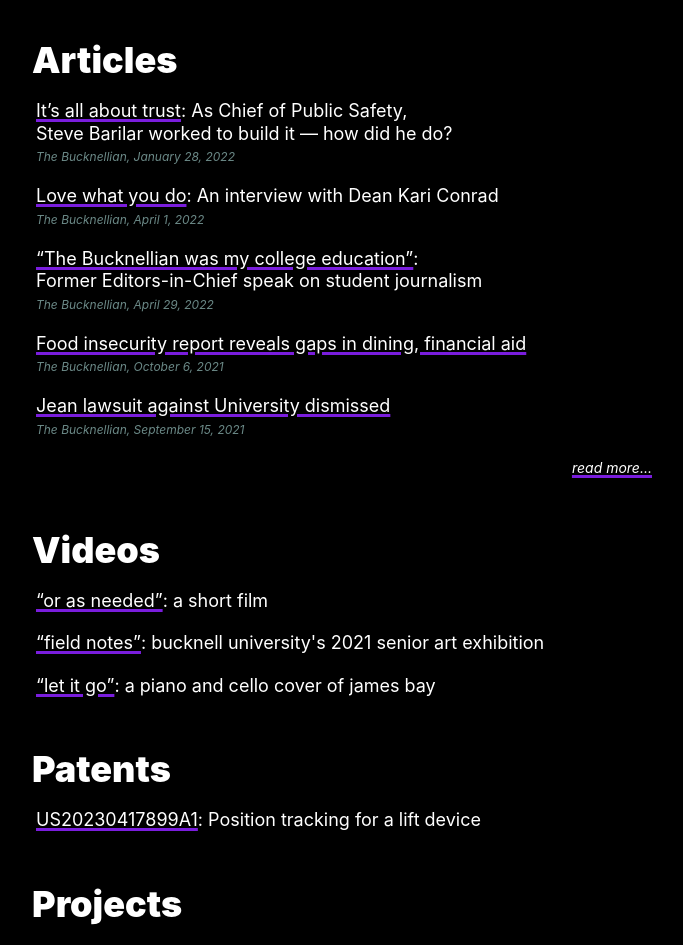
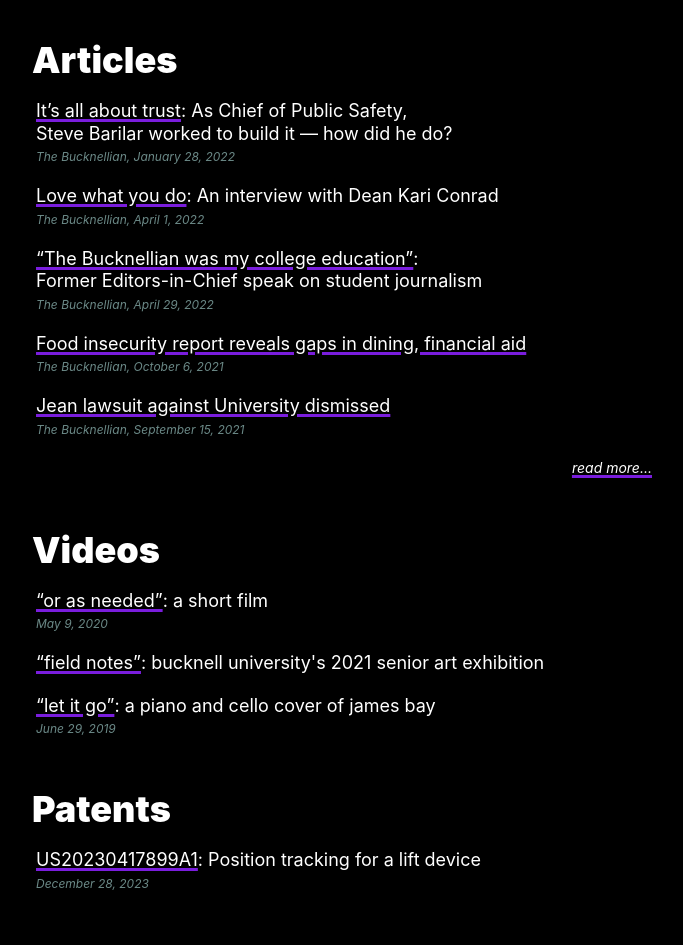
Before and after one commit to ndemarchis/portfolio-mdx, a Next.js app: page /stuff in a window 1280 px wide. Shown: the top 945 px of the page, without its empty margins (298-981 px from the left). Built offline with nearby package versions, Linux system fonts and the light colour scheme.

Commit message:
descriptions

```diff
--- a/pages/stuff.tsx
+++ b/pages/stuff.tsx
@@ -70,6 +70,7 @@
       <Entry
         title="&ldquo;or as needed&rdquo;"
         subtitle="a short film"
+        description="May 9, 2020"
         link={{
           out: true,
           href: "https://youtu.be/Jz_2KaMyF5Y/",
@@ -86,6 +87,7 @@
       <Entry
         title="&ldquo;let it go&rdquo;"
         subtitle="a piano and cello cover of james bay"
+        description="June 29, 2019"
         link={{
           out: true,
           href: "https://youtu.be/3tOWhpLQrYc",
@@ -95,6 +97,7 @@
       <Entry
         title="US20230417899A1"
         subtitle="Position tracking for a lift device"
+        description="December 28, 2023"
         link={{
           out: true,
           href: "https://patents.google.com/patent/US20230417899A1",
```
